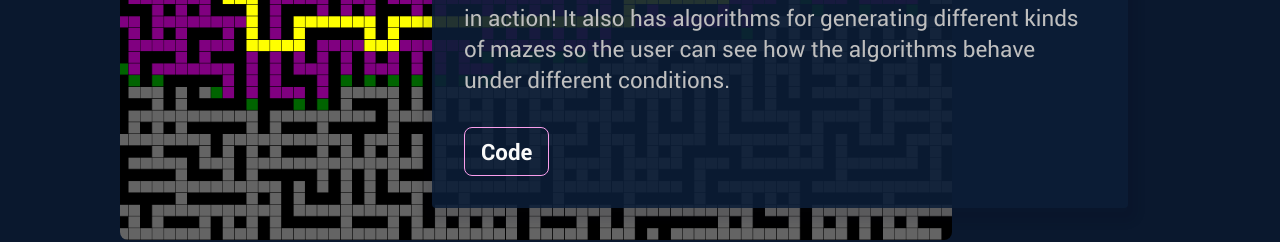
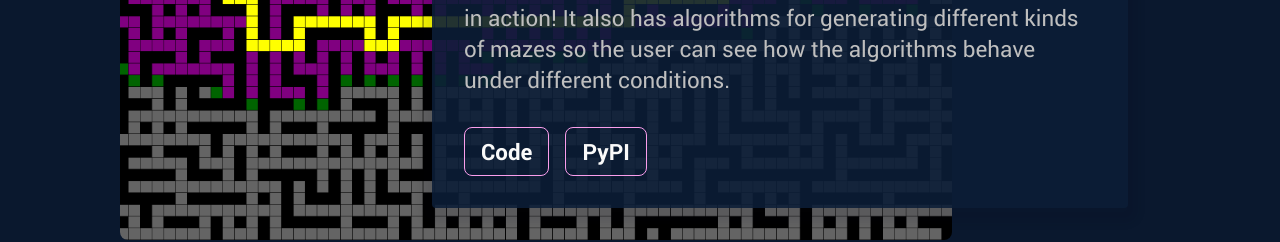
Before and after one commit to Rolv-Apneseth/portfolio, a Gatsby site: page / in a window 1280 px wide. Shown: the part 2780-3022 px from the top of the page. Built offline with nearby package versions, Linux system fonts and the light colour scheme; Gatsby itself is replaced by a stand-in of ours.

Commit message:
Added pypi project link for pathfind-visualiser

```diff
--- a/src/components/projects/projects.js
+++ b/src/components/projects/projects.js
@@ -90,7 +90,7 @@ export const projects = [
         ],
         "https://github.com/Rolv-Apneseth/pathfind-visualiser",
         "",
-        "",
+        "https://pypi.org/project/pathfind-visualiser/",
         [tags.python, tags.algorithms, tags.pygame]
     ),
     new Project(
```
